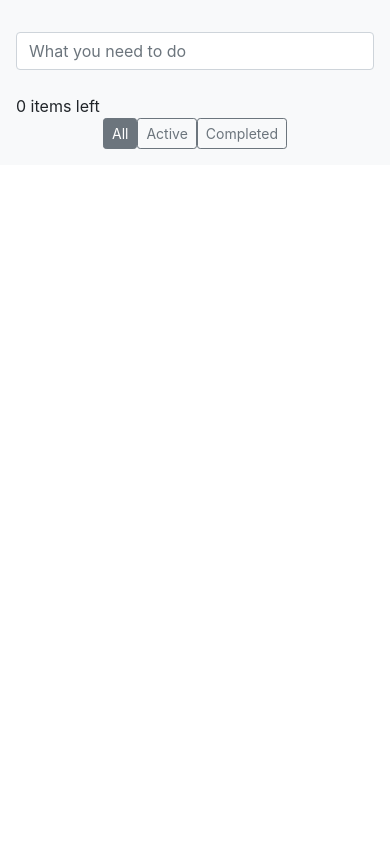
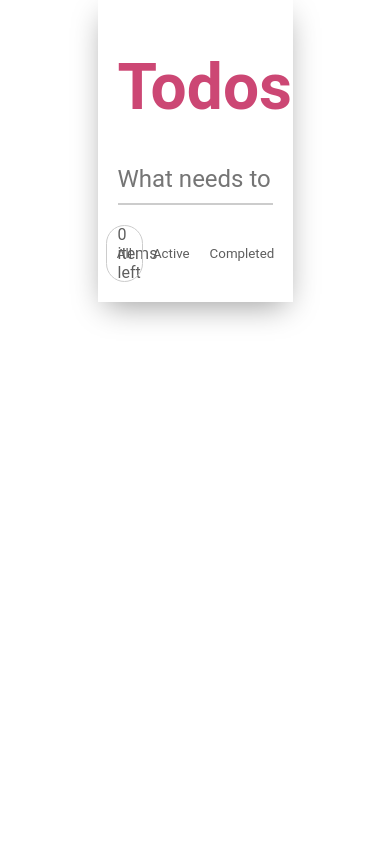
Before and after one commit to muhammadZihad/todo-php-oop-vuejs, a PHP site: page /todo/ in a window 390 px wide. Run offline with PHP 8.4, Linux system fonts and the light colour scheme; data that the repository does not hold is empty; some libraries are stand-ins or nearby versions.

Commit message:
all done

```diff
--- a/css/style.css
+++ b/css/style.css
@@ -2,12 +2,88 @@
     padding: 0;
     margin: 0;
     box-sizing: border-box;
+    font-family: 'Roboto', sans-serif;
+    color: rgb(94, 94, 94);
 }
-.editor{
-    height: 100%;
+
+.container{
+    width: 50%;
+    margin:0 auto;
+    padding: 20px;
+    -webkit-box-shadow: 0px 10px 30px -7px rgba(0,0,0,0.4);
+    -moz-box-shadow: 0px 10px 30px -7px rgba(0,0,0,0.4);
+    box-shadow: 0px 10px 30px -7px rgba(0,0,0,0.4);
+    z-index: 99;
+
+}
+
+h1{
+    color: rgb(204, 71, 116);
+    margin: 30px auto;
+    display:block;
+    text-align: center;
+    font-size: 4em;
+}
+
+ul{
+    list-style-type: none;
+    margin: 0;
+}
+
+li{
+    padding: 10px 0;
+    font-size: 1.3rem;
+}
+.todoinput{
+    border-bottom: 1px solid rgb(204, 204, 204);
+}
+.todoinput input{
     width: 100%;
+    font-size: 1.5rem;
+    border:none;
 }
-.data.done {
+input[type="text"]{
+    outline:none;
+}
+
+.btn{
+    border:none;
+    background: transparent;
+    cursor: pointer;
+    padding: 3px 10px;
+    border-radius: 20px;
+}
+.btn.active{
+    border:1px solid rgb(204, 204, 204);
+}
+.btn:focus , .btn:active {
+    outline: none;
+}
+.menu{
+    padding-top: 20px;
+    width: 100%;
+    display:flex;
+    border-top: 1px solid rgb(204, 204, 204) ;
+    font-size: 1rem;
+}
+.count,.clear{
+    width: 25%;
+}
+.options{
+    width:50%;
+    display: flex;
+    justify-content: center;
+}
+.clear{
+    text-align: right;
+}
+
+.input input{
+    width: 100%;
+    font-size: 1.3rem;
+    border:none;
+}
+.done{
     text-decoration: line-through;
-    color: gray;
+    color:gray;
 }
--- a/includes/Classes/Controller/TodoController.php
+++ b/includes/Classes/Controller/TodoController.php
@@ -31,6 +31,11 @@
 			return $todo->completed();
 		}
 
+		public function allActive(){
+			$todo = new Todo;
+			return $todo->active();
+		}
+
 		public function clear(){
 			$todo = new Todo;
 			return $todo->delete();
--- a/includes/Classes/Model/Todo.php
+++ b/includes/Classes/Model/Todo.php
@@ -70,6 +70,17 @@
 			}
 		}
 
+		public function active(){
+			$sql = 'select * from todos where complete = 0';
+			try{
+				$todos = $this->db->prepare($sql);
+				$todos->execute();
+				return $todos->fetchALl();
+			}catch(PDOException $e){
+				echo $e->getMessage();
+			}
+		}
+
 		public function delete(){
 			$sql = 'delete from todos where complete = 1';
 			try{
--- a/includes/process.php
+++ b/includes/process.php
@@ -14,7 +14,6 @@
 			echo json_encode($return);
 		}
 		elseif ($type == "new"){
-//			echo $_POST["title"];
 			$todos = new TodoController;
 			$req = new Struct;
 			$req->title = $_GET["title"];
@@ -30,14 +29,29 @@
 			$req->title = $_GET["title"];
 			$req->complete = $_GET["status"];
 //			if($todos->updateTodo($req));
-				echo json_encode($todos->updateTodo($req));
+			echo json_encode($todos->updateTodo($req));
 		}
 		elseif($type == "completed"){
 			$todos = new TodoController;
-//			echo $todos->allCompleted();
-			if($return["todo"] = $todos->allCompleted()){
-				echo json_encode($return);
+			$res = $todos->allCompleted();
+			if( count($res) > 0){
+				$return["todo"] = $res;
 			}
+			else{
+				$return["err"] = true;
+			}
+			echo json_encode($return);
+		}
+		elseif($type == "active"){
+			$todos = new TodoController;
+			$res = $todos->allActive();
+			if( count($res) > 0){
+				$return["todo"] = $res;
+			}
+			else{
+				$return["err"] = true;
+			}
+			echo json_encode($return);
 		}
 		elseif($type == "del"){
 			$todos = new TodoController;
--- a/index.php
+++ b/index.php
@@ -2,57 +2,40 @@
 <html>
 <head>
 	<title>Todo List</title>
-    <link rel="stylesheet" href="https://stackpath.bootstrapcdn.com/bootstrap/4.5.2/css/bootstrap.min.css" integrity="sha384-JcKb8q3iqJ61gNV9KGb8thSsNjpSL0n8PARn9HuZOnIxN0hoP+VmmDGMN5t9UJ0Z" crossorigin="anonymous">
     <link rel="stylesheet" href="/todo/css/style.css">
+    <script src="https://cdn.jsdelivr.net/npm/vue@2.6.12"></script>
 </head>
 
 <body>
-    <div id="app">
-        <div class="container bg-light p-3">
-            <div class="row justify-content-center">
-                <div class="col-sm-12 mt-3">
-                    <div class="form-group">
-                        <input class="form-control" v-model="title" type="text"  @keyup.enter="newTodo" placeholder="What you need to do">
+    <div id="app" class="container">
+        <h1>Todos</h1>
+        <div class="todos">
+            <ul class="todolist">
+                <li class="todoinput"><input type="text"  v-model="title" type="text"  @keyup.enter="newTodo"  placeholder="What needs to be done?"></li>
+                <li  v-for="(todo,index) in todos" :key="todo.id"  class="todoitem">
+                    <div class="text" v-if=" !todo.edit" class="data" @dblclick="editOn(todo,index)"  :class="{done : todo.complete}">
+                        <input type="checkbox" :value="todo.complete" :checked="todo.complete" @change="updateTodo(todo, true)"> {{todo.title}}
                     </div>
+                    <div v-else class="input">
+                        <input type="text"  v-model="todo.title" @keydown.enter="updateTodo(todo)">
+                    </div>
+                </li>
+            </ul>
+            <div class="menu">
+                <div class="count">{{counter}} items left</div>
+                <div class="options">
+                    <button class="btn" :class="{active : state===1}" @click="allTodos">All</button>
+                    <button class="btn" :class="{active : state===2}" @click="activeTodo">Active</button>
+                    <button class="btn" :class="{active : state===3}" @click="completedTodo">Completed</button>
                 </div>
-            </div>
-
-            <div class="row justify-content-center">
-                <div class="col-sm-12">
-                    <ul class="list-group">
-                        <li v-for="(todo,index) in todos" :key="todo.id" class="list-group-item">
-                            <div v-if=" !todo.edit" class="data" @dblclick="editOn(todo,index)"  :class="{done : todo.complete}">
-                                <input class="mr-2" type="checkbox" :value="todo.complete" :checked="todo.complete" @change="updateTodo(todo, true)"> {{todo.title}}
-                            </div>
-                            <div v-else class="editor">
-                                <input class="form-control" type="text" v-model="todo.title" @keydown.enter="updateTodo(todo)">
-                            </div>
-                        </li>
-                    </ul>
-                </div>
-            </div>
-            <div class="row mt-2 justify-content-center">
-                <div class="col-sm-3 ">{{counter}} items left</div>
-                <div class="col-sm-6 d-flex justify-content-center">
-                    <button class="btn btn-sm btn-outline-secondary" :class="{active : state===1}" @click="allTodos">All</button>
-                    <button class="btn btn-sm btn-outline-secondary" :class="{active : state===2}" @click="activeTodo">Active</button>
-                    <button class="btn btn-sm btn-outline-secondary" :class="{active : state===3}" @click="completedTodo">Completed</button>
-                </div>
-                <div  class="col-sm-3 d-flex justify-content-end">
-                    <button v-if="state===3" @click="clearTodo" class="btn btn-sm btn-outline-secondary">Clear completed</button>
+                <div class="clear">
+                    <button v-if="state===3 && todos.length !== 0" @click="clearTodo" class="btn" >Clear Completed</button>
                 </div>
             </div>
         </div>
     </div>
 
-
-
-
-    <script src="https://ajax.googleapis.com/ajax/libs/jquery/3.5.1/jquery.min.js"></script>
-    <script src="https://stackpath.bootstrapcdn.com/bootstrap/4.5.2/js/bootstrap.min.js" integrity="sha384-B4gt1jrGC7Jh4AgTPSdUtOBvfO8shuf57BaghqFfPlYxofvL8/KUEfYiJOMMV+rV" crossorigin="anonymous"></script>
-    <script src="https://cdn.jsdelivr.net/npm/vue/dist/vue.js"></script>
     <script src="https://cdnjs.cloudflare.com/ajax/libs/axios/0.20.0/axios.min.js" integrity="sha512-quHCp3WbBNkwLfYUMd+KwBAgpVukJu5MncuQaWXgCrfgcxCJAq/fo+oqrRKOj+UKEmyMCG3tb8RB63W+EmrOBg==" crossorigin="anonymous"></script>
-    <script src="https://cdnjs.cloudflare.com/ajax/libs/qs/6.9.4/qs.min.js" integrity="sha512-BHtomM5XDcUy7tDNcrcX1Eh0RogdWiMdXl3wJcKB3PFekXb3l5aDzymaTher61u6vEZySnoC/SAj2Y/p918Y3w==" crossorigin="anonymous"></script>
     <script>
         let app = new Vue({
             el: '#app',
@@ -138,14 +121,32 @@
                 },
                 activeTodo(){
                     this.state = 2;
+                    axios.get("http://localhost/todo/includes/process.php?type=active").
+                    then(res=>{
+                        let tds = res.data.todo;
+                        if(res.data.err !== true){
+                            console.log(res.data.err);
+                            let todos = this.addValue(tds);
+                            this.todos = todos;
+                        }
+                        else{
+                            this.todos = [];
+                        }
+                    });
                 },
                 completedTodo(){
                     this.state = 3;
                     axios.get("http://localhost/todo/includes/process.php?type=completed").
                     then(res=>{
                         let tds = res.data.todo;
-                        let todos = this.addValue(tds);
-                        this.todos = todos;
+                        if(res.data.err !== true){
+                            console.log(res.data.err);
+                            let todos = this.addValue(tds);
+                            this.todos = todos;
+                        }
+                        else{
+                            this.todos = [];
+                        }
                     });
                 },
                 clearTodo(){
```
